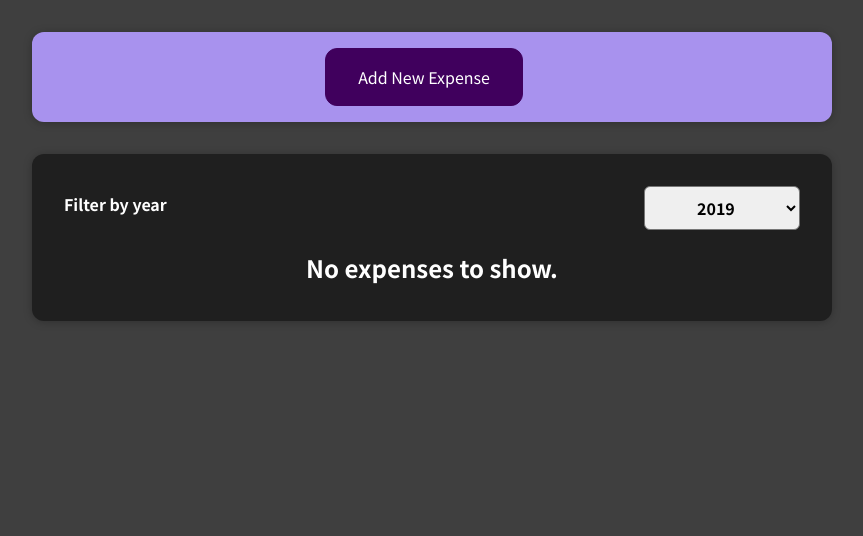
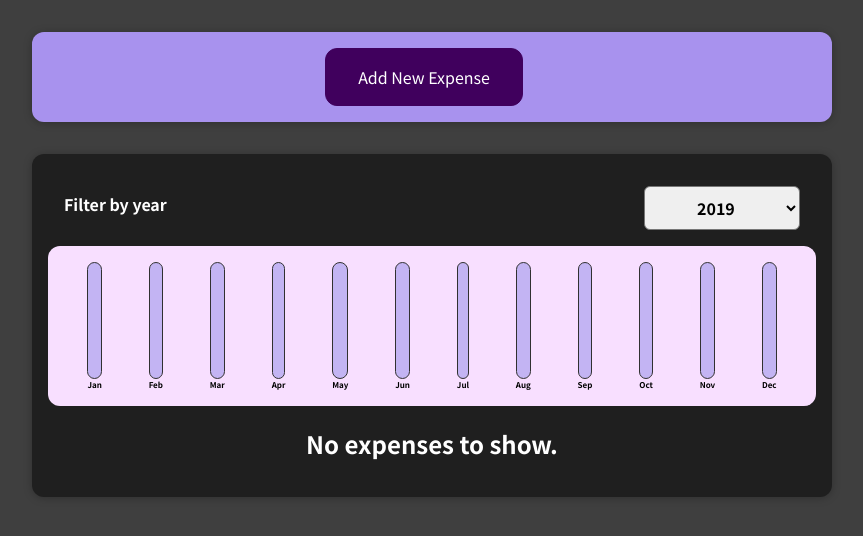
Before and after one commit to camcaro/react-expense-tracker, a React (Create React App) app: page / in a window 1280 px wide. Shown: the top 536 px of the page, without its empty margins (208-1071 px from the left). Built offline with nearby package versions, Linux system fonts and the light colour scheme.

Commit message:
feat: add chart component

```diff
--- /dev/null
+++ b/src/components/Chart/Chart.css
@@ -0,0 +1,9 @@
+.chart {
+  padding: 1rem;
+  border-radius: 12px;
+  background-color: #f8dfff;
+  text-align: center;
+  display: flex;
+  justify-content: space-around;
+  height: 10rem;
+}
--- /dev/null
+++ b/src/components/Chart/Chart.js
@@ -0,0 +1,21 @@
+import ChartBar from './ChartBar';
+import './Chart.css';
+
+const Chart = props => {
+  const dataPointValues = props.dataPoints.map(dataPoint => dataPoint.value);
+  const dataPointMax = Math.max(...dataPointValues);
+
+  return (
+    <div className='chart'>
+      {props.dataPoints.map(dataPoint => (
+        <ChartBar
+          key={dataPoint.label}
+          value={dataPoint.value}
+          maxValue={dataPointMax}
+          label={dataPoint.label}
+        />
+      ))}
+    </div>
+  );
+};
+export default Chart;
--- /dev/null
+++ b/src/components/Chart/ChartBar.css
@@ -0,0 +1,30 @@
+.chart-bar {
+  height: 100%;
+  display: flex;
+  flex-direction: column;
+  align-items: center;
+}
+
+.chart-bar__inner {
+  height: 100%;
+  width: 100%;
+  border: 1px solid #313131;
+  border-radius: 12px;
+  background-color: #c3b4f3;
+  overflow: hidden;
+  display: flex;
+  flex-direction: column;
+  justify-content: flex-end;
+}
+
+.chart-bar__fill {
+  background-color: #4826b9;
+  width: 100%;
+  transition: all 0.3s ease-out;
+}
+
+.chart-bar__label {
+  font-weight: bold;
+  font-size: 0.5rem;
+  text-align: center;
+}
--- /dev/null
+++ b/src/components/Chart/ChartBar.js
@@ -0,0 +1,23 @@
+import './ChartBar.css';
+
+const ChartBar = props => {
+  let barFillHeight = '0%';
+
+  if (props.maxValue > 0) {
+    barFillHeight = Math.round((props.value / props.maxValue) * 100) + '%';
+  }
+
+  return (
+    <div className='chart-bar'>
+      <div className='chart-bar__inner'>
+        <div
+          className='chart-bar__fill'
+          style={{ height: barFillHeight } /*this is an object*/}
+        ></div>
+      </div>
+      <div className='chart-bar__label'>{props.label}</div>
+    </div>
+  );
+};
+
+export default ChartBar;
--- a/src/components/Expenses/Expenses.js
+++ b/src/components/Expenses/Expenses.js
@@ -3,6 +3,7 @@
 import Card from '../UI/Card';
 import ExpensesList from './ExpensesList';
 import ExpensesFilter from './ExpensesFilter';
+import ExpensesChart from './ExpensesChart';
 import './Expenses.css';
 
 function Expenses(props) {
@@ -24,6 +25,7 @@
           onFilterSelect={filterChangeHandler}
           selected={yearFiltered}
         />
+        <ExpensesChart expenses={filteredExpenses} />
         <ExpensesList items={filteredExpenses} />
       </Card>
     </div>
--- /dev/null
+++ b/src/components/Expenses/ExpensesChart.js
@@ -0,0 +1,27 @@
+import Chart from '../Chart/Chart';
+
+const ExpensesChart = props => {
+  const chartDataPoints = [
+    { label: 'Jan', value: 0 },
+    { label: 'Feb', value: 0 },
+    { label: 'Mar', value: 0 },
+    { label: 'Apr', value: 0 },
+    { label: 'May', value: 0 },
+    { label: 'Jun', value: 0 },
+    { label: 'Jul', value: 0 },
+    { label: 'Aug', value: 0 },
+    { label: 'Sep', value: 0 },
+    { label: 'Oct', value: 0 },
+    { label: 'Nov', value: 0 },
+    { label: 'Dec', value: 0 }
+  ];
+
+  for (const expense of props.expenses) {
+    const expenseMonth = expense.date.getMonth();
+    chartDataPoints[expenseMonth].value += expense.amount;
+  }
+  console.log(chartDataPoints);
+  return <Chart dataPoints={chartDataPoints} />;
+};
+
+export default ExpensesChart;
--- a/src/components/NewExpense/ExpenseForm.js
+++ b/src/components/NewExpense/ExpenseForm.js
@@ -21,7 +21,7 @@
 
     const expenseData = {
       title: enteredTitle,
-      amount: enteredAmount,
+      amount: +enteredAmount,
       date: new Date(enteredDate)
     };
 
```
